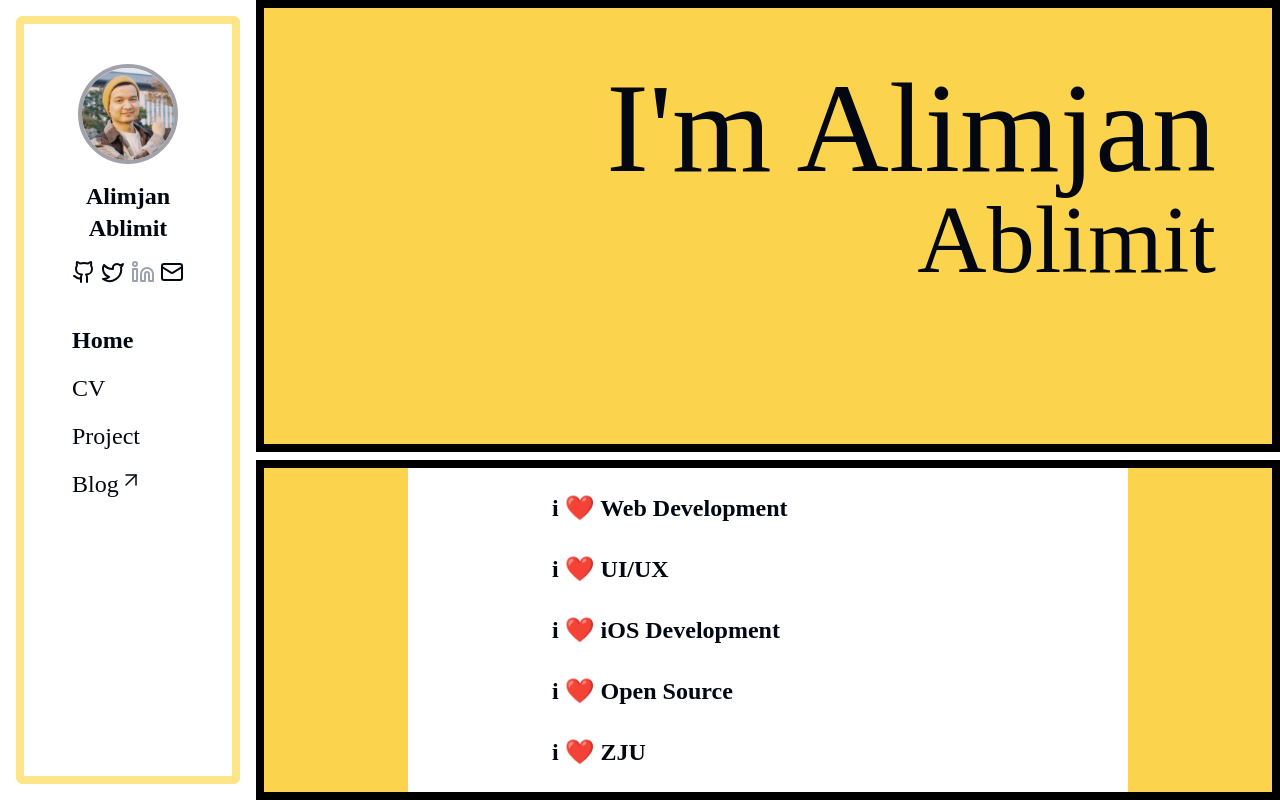
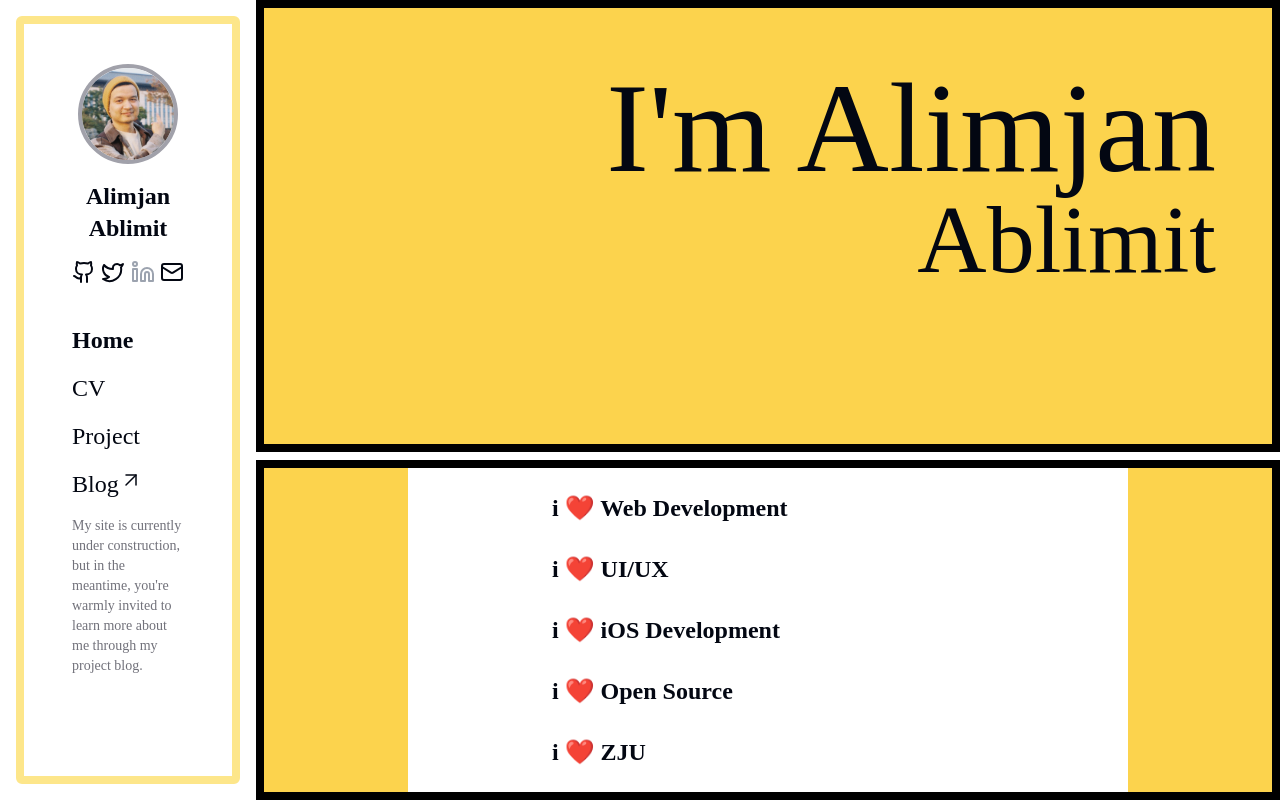
Before and after one commit to Alimjan2013/is-ali, a Next.js app: page / in a window 1280 px wide. Built offline with nearby package versions, Linux system fonts and the light colour scheme.

Commit message:
text: add note

```diff
--- a/app/menu.tsx
+++ b/app/menu.tsx
@@ -33,7 +33,7 @@ export default function Menu() {
           </div>
         </div>
 
-        <div className="space-y-4 flex flex-col items-start w-full font-medium text-2xl ">
+        <div className="space-y-4 flex flex-1 flex-col items-start w-full font-medium text-2xl ">
           <Link aria-disabled className="font-bold" href={"#"}>
             Home
           </Link>
@@ -63,6 +63,29 @@ export default function Menu() {
               <path d="M7 7h10v10"></path>
             </svg>
           </Link>
+
+          <div className="text-sm flex-1 text-zinc-500 flex flex-col items-center">
+
+        <p className="">
+          My site is currently under construction, but in the meantime,
+          you&apos;re warmly invited to learn more about me through my project
+          blog.
+        </p>
+{/*
+        <p className="">
+          For insights into my work and interests, please{" "}
+          <Link
+            className="text-sky-500 underline underline-offset-1"
+            href={
+              "https://alimjan.notion.site/Is-Ali-7b3453d3c328479da2a2a838c2deaefe"
+            }
+            target="_blank"
+          >
+            click here to explore my blog
+          </Link>
+          .
+        </p> */}
+          </div>
         </div>
       </div>
     </div>
```
